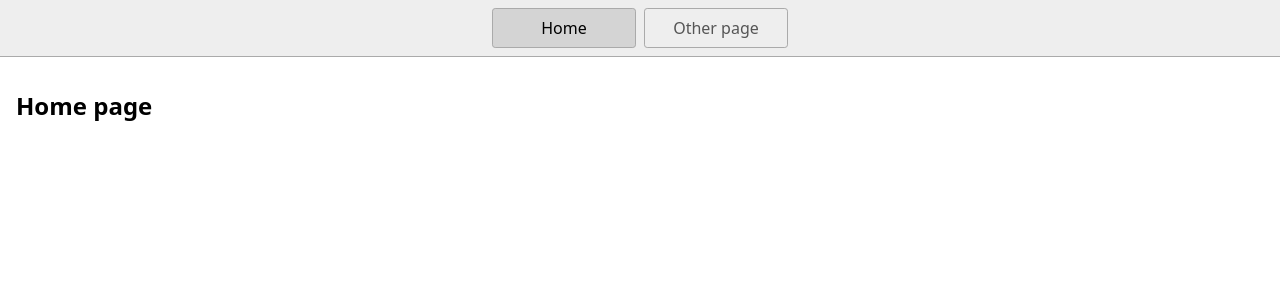
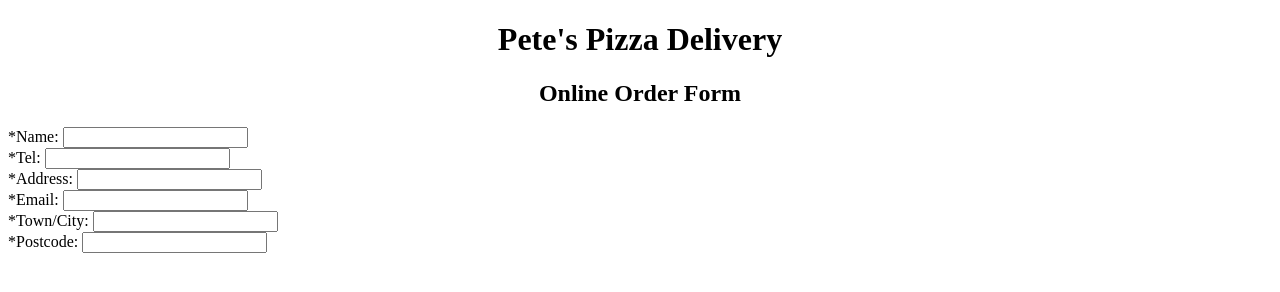
Before and after one commit to Annayeyo/Pete-s-Pizza-delivery, a plain HTML site: page index.html in a window 1280 px wide. Drawn offline with Linux system fonts and the light colour scheme.

Commit message:
2 files modified, 2 deleted

```diff
--- a/index.html
+++ b/index.html
@@ -1,23 +1,46 @@
 <!DOCTYPE html>
 <html lang="en">
-  <head>
-    <title>Home</title>
-    <meta charset="UTF-8" />
-    <meta name="viewport" content="width=device-width" />
-    <!--
-      Need a visual blank slate?
-      Remove all code in `styles.css`!
-    -->
-    <link rel="stylesheet" href="styles.css" />
-    <script type="module" src="script.js"></script>
-  </head>
-  <body>
-    <nav>
-      <a href="/" aria-current="page">Home</a>
-      <a href="/page2.html">Other page</a>
-    </nav>
-    <main>
-      <h1>Home page</h1>
-    </main>
-  </body>
+<head>
+  <meta charset="UTF-8">
+  <meta http-equiv="X-UA-Compatible" content="IE=edge">
+  <meta name="viewport" content="width=device-width, initial-scale=1.0">
+  <link rel="stylesheet" href="styles.css">
+  <title>Pete's Pizza Delivery</title>
+</head>
+<body>
+  <div>
+    <h1 class="pete">Pete's Pizza Delivery</h1>
+    <h2 class="order">Online Order Form</h2>
+  </div>
+  <form action="" method="GET">
+  <section id="sec1">
+    <div class="al">
+      <div id="name">
+        <label for="name">*Name: </label>
+        <input type="text" name="name" >
+      </div>
+      <div id="tel">
+        <label for="tel">*Tel: </label>
+        <input type="text" name="tel">
+      </div>
+    </div>
+    <div id="address">
+      <label for="address">*Address: </label>
+      <input type="text" name="address">
+    </div>
+    <div id="email">
+      <label for="email">*Email: </label>
+      <input type="email" name="email">
+    </div>
+    <div id="town">
+      <label for="town">*Town/City: </label>
+      <input type="town" name="town">
+    </div>
+    <div id="postcode">
+      <label for="postcode">*Postcode: </label>
+      <input type="postcode" name="postcode">
+    </div>
+  </section>
+  </form>
+</body>
 </html>
--- a/script.js
+++ /dev/null
@@ -1 +0,0 @@
-console.log('Hello!');
--- a/styles.css
+++ b/styles.css
@@ -1,46 +1,3 @@
-* {
-  box-sizing: border-box;
+h1, h2 {
+  text-align: center;
 }
-
-body {
-  margin: 0;
-  font-family: system-ui, sans-serif;
-  color: black;
-  background-color: white;
-}
-
-nav {
-  display: flex;
-  flex-wrap: wrap;
-  align-items: center;
-  justify-content: center;
-  padding: 0.5rem;
-  gap: 0.5rem;
-  border-bottom: solid 1px #aaa;
-  background-color: #eee;
-}
-
-nav a {
-  display: inline-block;
-  min-width: 9rem;
-  padding: 0.5rem;
-  border-radius: 0.2rem;
-  border: solid 1px #aaa;
-  text-align: center;
-  text-decoration: none;
-  color: #555;
-}
-
-nav a[aria-current='page'] {
-  color: #000;
-  background-color: #d4d4d4;
-}
-
-main {
-  padding: 1rem;
-}
-
-h1 {
-  font-weight: bold;
-  font-size: 1.5rem;
-}
```
Also changed, not shown: page2.html (deleted, +0 -19 lines).
